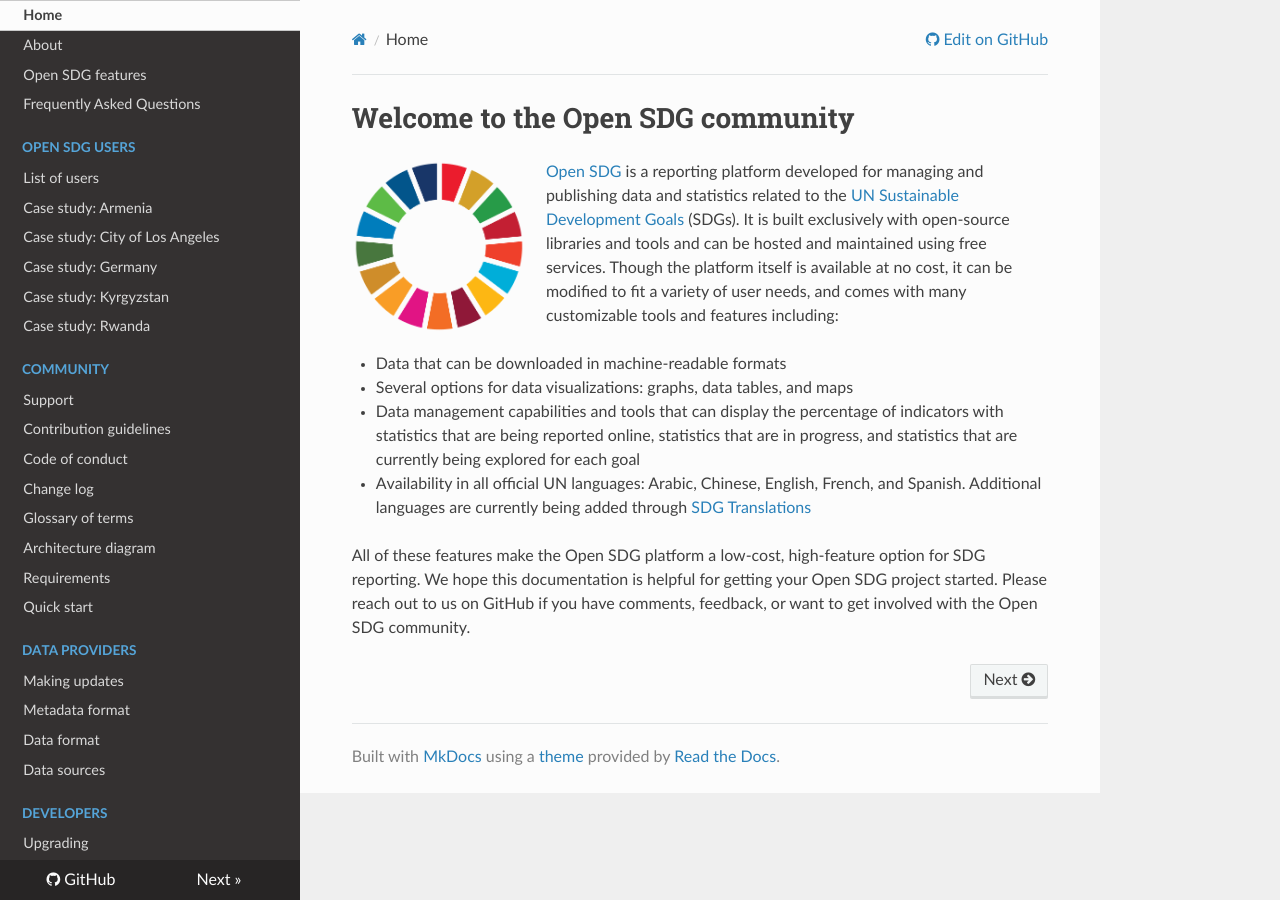
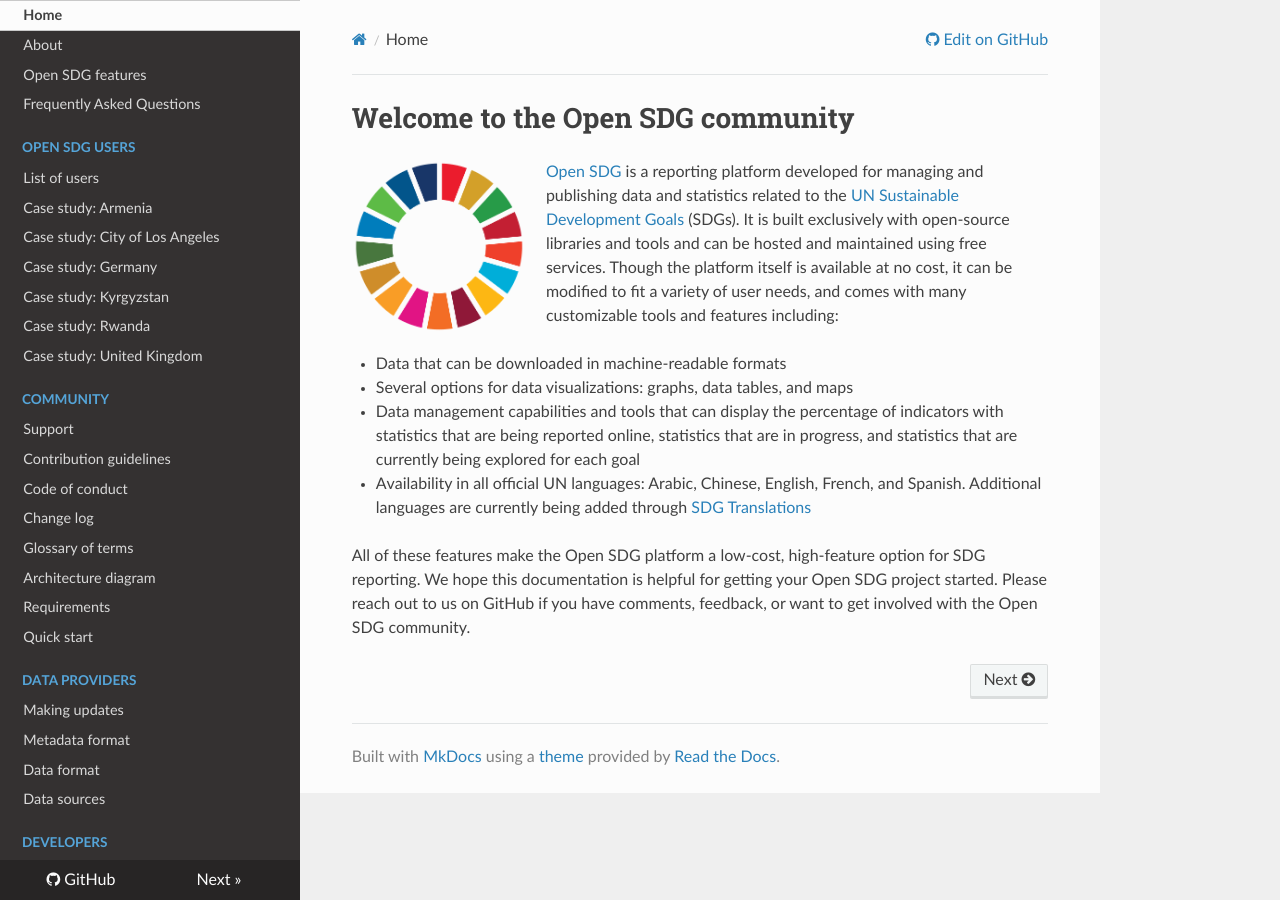
Before and after one commit to open-sdg/open-sdg, an MkDocs documentation site: the page built from docs/index.md, in a window 1280 px wide. Built offline with MkDocs 1.6.1, drawn with Linux system fonts in a browser that asks for light colours; nearby versions of some CDN libraries; old or Windows-style settings are respelled for this version of MkDocs.

Commit message:
Add UK case study

```diff
--- a/mkdocs.yml
+++ b/mkdocs.yml
@@ -24,6 +24,7 @@
         - "Case study: Germany": case-studies/germany.md
         - "Case study: Kyrgyzstan": case-studies/kyrgyzstan.md
         - "Case study: Rwanda": case-studies/rwanda.md
+        - "Case study: United Kingdom": case-studies/uk.md
     - Community:
         - Support: support.md
         - Contribution guidelines: contribution.md
```
